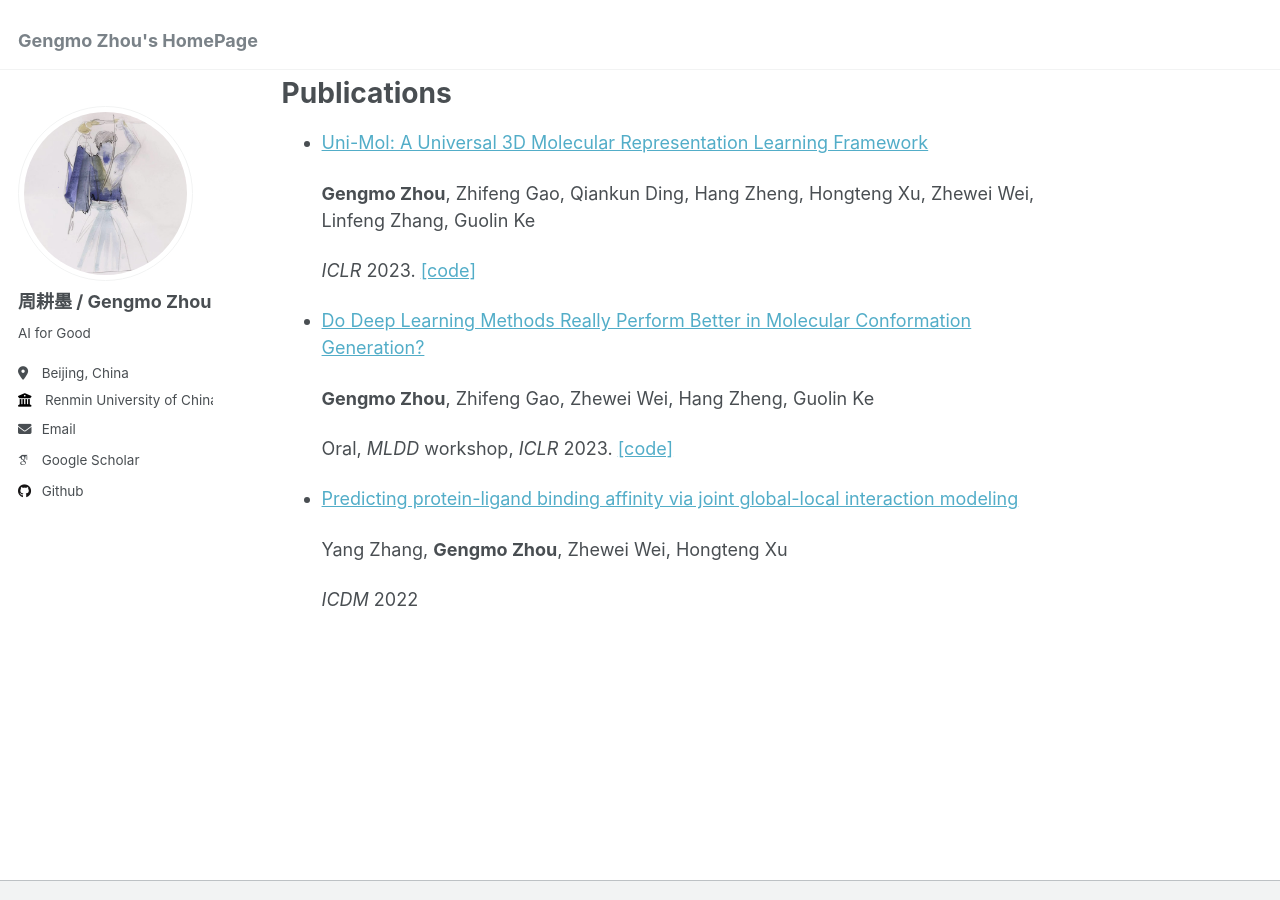
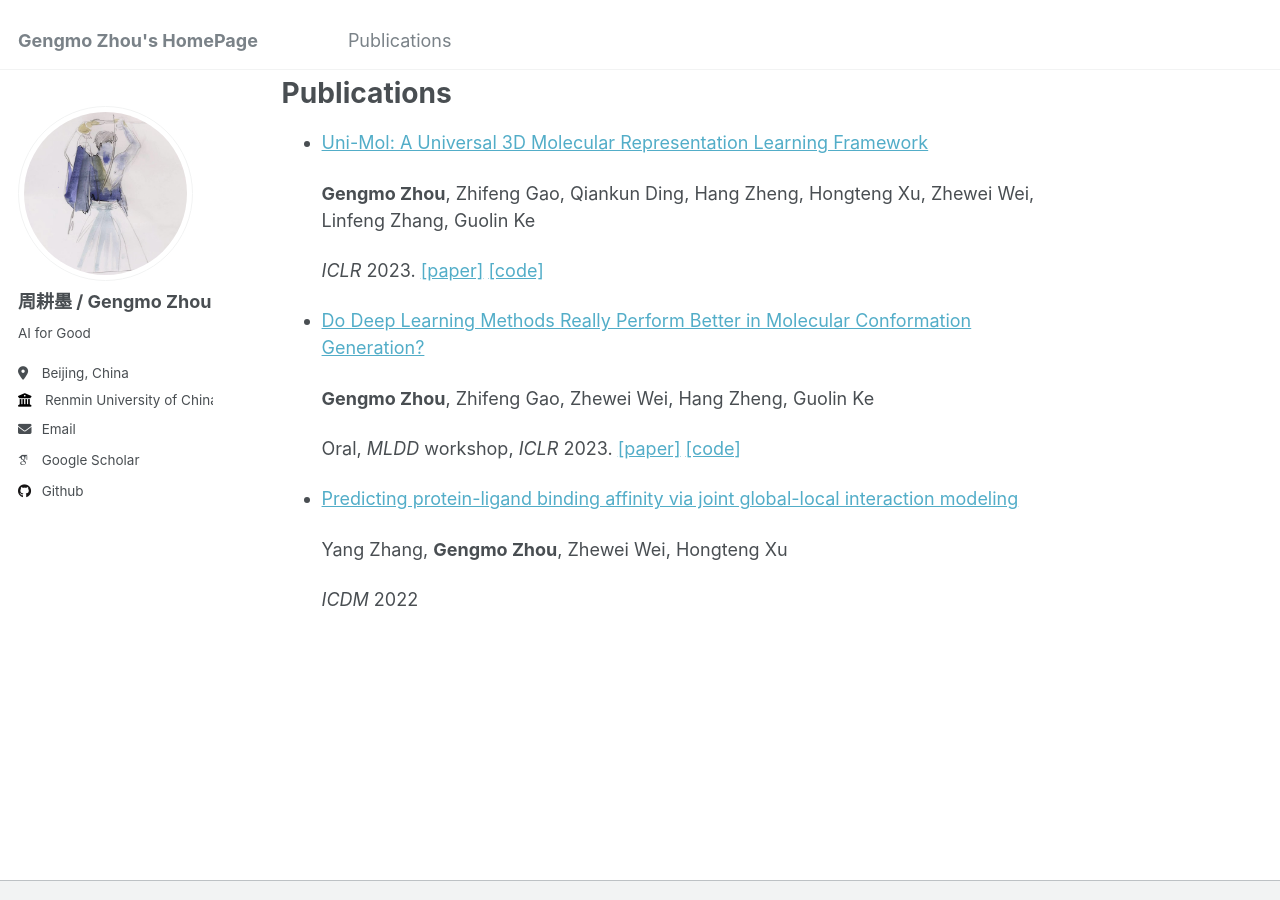
Before and after one commit to ZhouGengmo/ZhouGengmo.github.io, a Jekyll site: the page built from _pages/about.md, in a window 1280 px wide and 900 px high, scrolled down 384 px. Built offline with Jekyll 4.4.1, drawn with Linux system fonts in a browser that asks for light colours; some web fonts are replaced.

```diff
--- a/_data/navigation.yml
+++ b/_data/navigation.yml
@@ -5,8 +5,8 @@
 # prevent it from being included in the site.
 
 main:
-  # - title: "Publications"
-  #   url: /publications/
+  - title: "Publications"
+    url: /publications/
 
   # - title: "Talks"
   #   url: /talks/
--- a/_pages/about.md
+++ b/_pages/about.md
@@ -16,17 +16,17 @@ Email: zgm2015@ruc.edu.cn
 Publications
 ======
 
-- [Uni-Mol: A Universal 3D Molecular Representation Learning Framework](https://openreview.net/pdf?id=6K2RM6wVqKu)
+- [Uni-Mol: A Universal 3D Molecular Representation Learning Framework](ZhouGengmo.github.io/_publications/2009-10-01-paper-title-number-1.md)
 
   **Gengmo Zhou**, Zhifeng Gao, Qiankun Ding, Hang Zheng, Hongteng Xu, Zhewei Wei, Linfeng Zhang, Guolin Ke
 
-  *ICLR* 2023. [[code]](https://github.com/deepmodeling/Uni-Mol)
+  *ICLR* 2023. [[paper]](https://openreview.net/pdf?id=6K2RM6wVqKu) [[code]](https://github.com/deepmodeling/Uni-Mol)
 
 - [Do Deep Learning Methods Really Perform Better in Molecular Conformation Generation? ](https://openreview.net/pdf?id=W-Ikct539G)
 
   **Gengmo Zhou**, Zhifeng Gao, Zhewei Wei, Hang Zheng, Guolin Ke
 
-  Oral, *MLDD* workshop, *ICLR* 2023. [[code]](https://gist.github.com/ZhouGengmo/5b565f51adafcd911c0bc115b2ef027c)
+  Oral, *MLDD* workshop, *ICLR* 2023. [[paper]](https://openreview.net/pdf?id=W-Ikct539G) [[code]](https://gist.github.com/ZhouGengmo/5b565f51adafcd911c0bc115b2ef027c)
 
 - [Predicting protein-ligand binding affinity via joint global-local interaction modeling](https://ieeexplore.ieee.org/abstract/document/10027686/)
 
```
